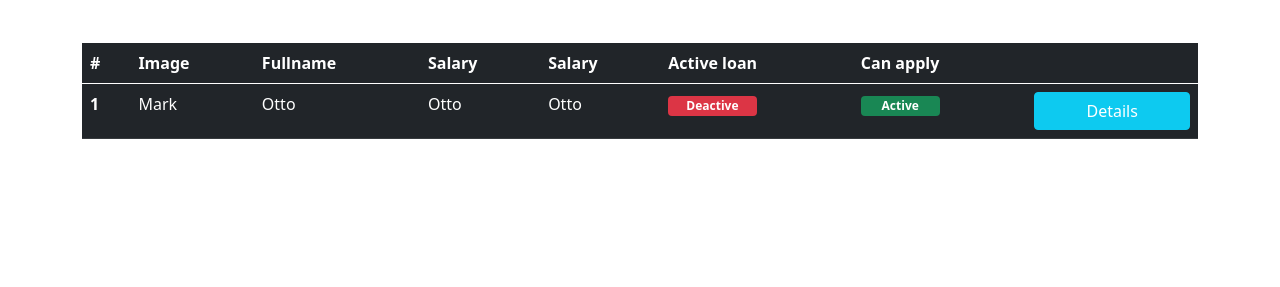
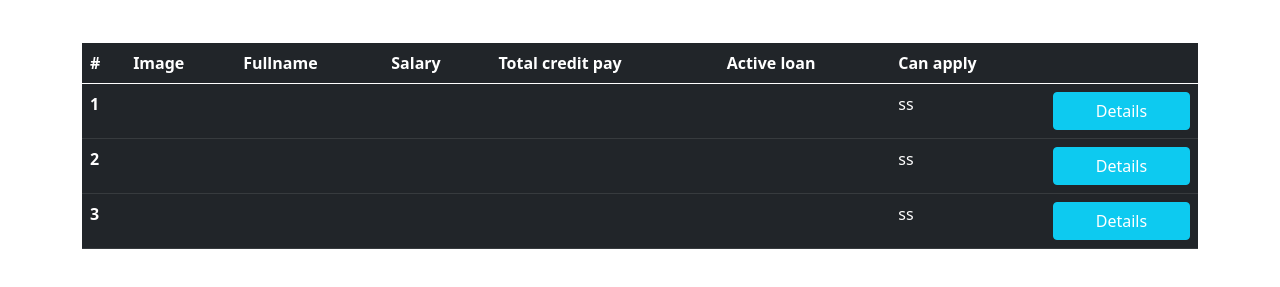
Before and after one commit to codeacademyprogramming/07-05-2021-MammadliHuseyn, a plain HTML site: page task/index.html in a window 1280 px wide. Shown: the part 101-388 px from the top of the page. Drawn offline with nearby package versions, Linux system fonts and the light colour scheme.

Commit message:
Table rows added with fetch

```diff
--- a/task/assets/js/App.js
+++ b/task/assets/js/App.js
@@ -0,0 +1,36 @@
+let data = [];
+let apiUrl = "data/data.json";
+
+async function getJson(url) {
+   let response = await fetch(url);
+   let data = await response.json()
+   return data;
+}
+
+async function main() {
+   data = await getJson(apiUrl)
+   console.log(data);
+   setDataToTable(data);
+}
+
+
+let setDataToTable = (data) => {
+   data.forEach((user, idx) => {
+      const tbody = document.getElementById("user-table");
+      const row = `<tr>
+                     <th scope="row">${idx + 1}</th>
+                     <td><img src="" class="w-25"/></td>
+                     <td></td>
+                     <td></td>
+                     <td></td>
+                     <td><span class="badge w-50"></span></td>
+                     <td>ss</td>
+                     <td><button class="btn btn-info w-100 text-white" data-id="${idx + 1}">Details</button></td>
+                  </tr>`
+      tbody.innerHTML += row;
+   });
+}
+
+
+
+main();
--- a/task/index.html
+++ b/task/index.html
@@ -25,27 +25,20 @@
                         <th scope="col">Image</th>
                         <th scope="col">Fullname</th>
                         <th scope="col">Salary</th>
-                        <th scope="col">Salary</th>
+                        <th scope="col">Total credit pay</th>
                         <th scope="col">Active loan</th>
                         <th scope="col">Can apply</th>
                         <th scope="col"></th>
                     </tr>
                 </thead>
-                <tbody>
-                    <tr>
-                        <th scope="row">1</th>
-                        <td>Mark</td>
-                        <td>Otto</td>
-                        <td>Otto</td>
-                        <td>Otto</td>
-                        <td><span class="badge bg-danger w-50">Deactive</span></td>
-                        <td><span class="badge bg-success w-50">Active</span></td>
-                        <td><button class="btn btn-info w-100 text-white">Details</button></td>
-                    </tr>
+                <tbody id="user-table">
+
                 </tbody>
             </table>
         </div>
     </main>
+
+    <script src="assets/js/App.js"></script>
 </body>
 
 </html>
```
